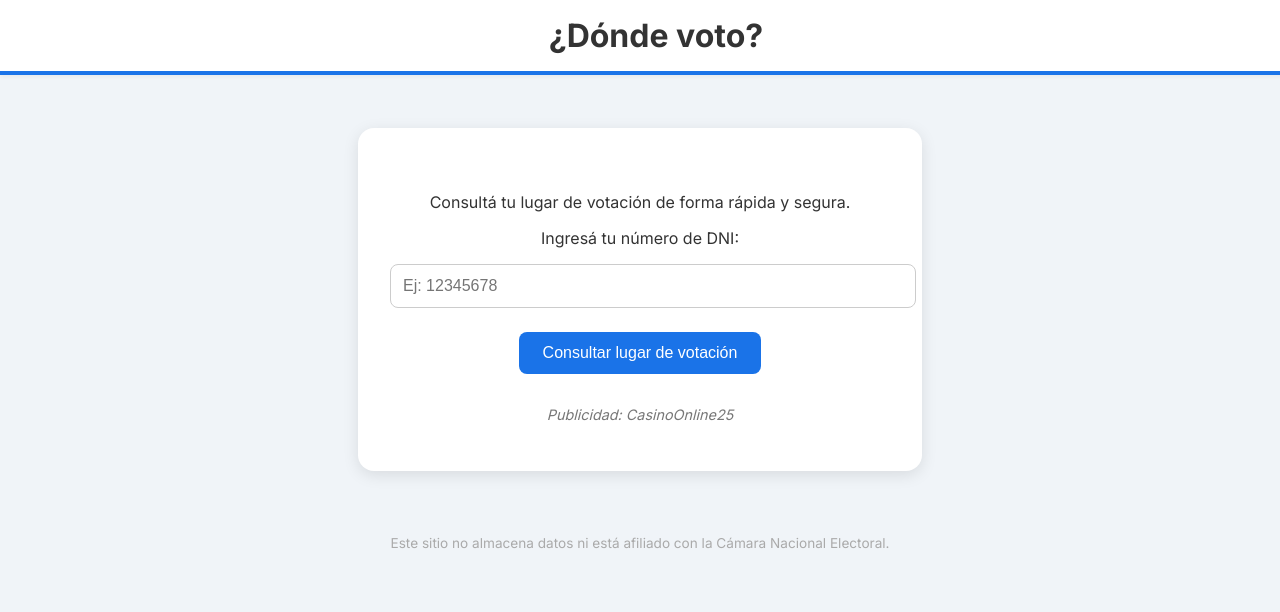
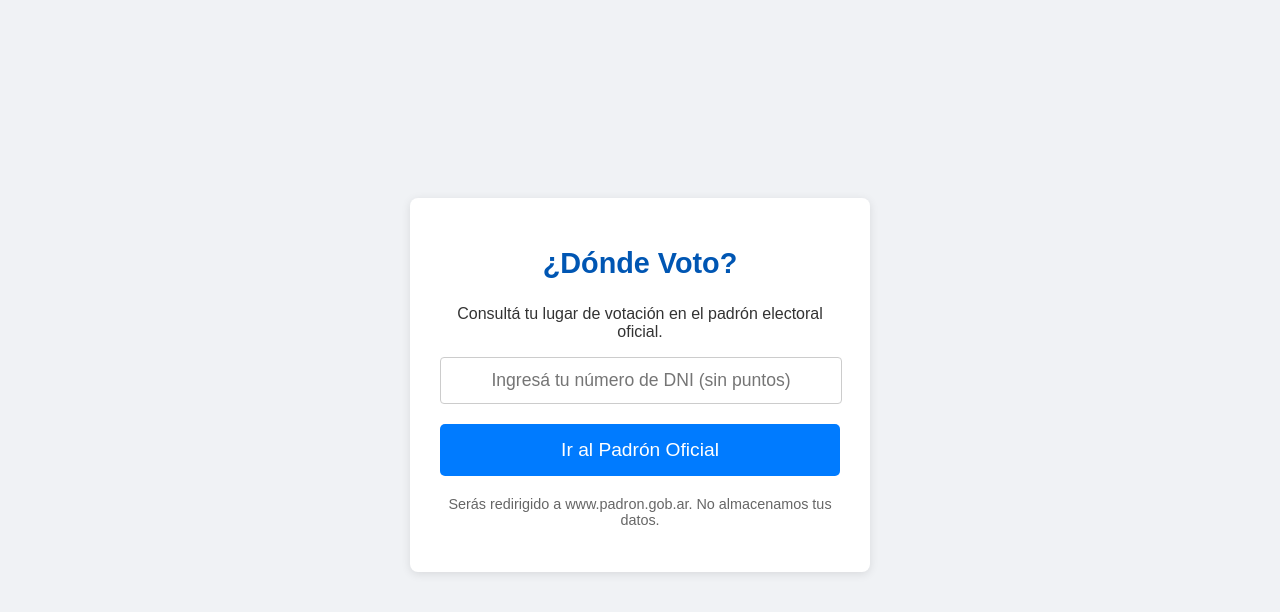
Before and after one commit to francobonda/dondevoto-web, a plain HTML site: page index.html in a window 1280 px wide. Drawn offline with Linux system fonts and the light colour scheme.

Commit message:
Update index.html

```diff
--- a/index.html
+++ b/index.html
@@ -1,122 +1,48 @@
 <!DOCTYPE html>
 <html lang="es">
 <head>
-  <meta charset="UTF-8" />
-  <meta name="viewport" content="width=device-width, initial-scale=1.0" />
-  <title>¿Dónde Voto? - dondevoto.info</title>
-  <link href="https://fonts.googleapis.com/css2?family=Inter:wght@400;700&display=swap" rel="stylesheet">
+    <meta charset="UTF-8">
+    <meta name="viewport" content="width=device-width, initial-scale=1.0">
+    <title>¿Dónde Voto? Argentina | Consulta Rápida Padrón Electoral Oficial</title>
+    <meta name="description" content="Consultá tu lugar de votación en el padrón electoral oficial de Argentina. Ingresá tu DNI y te redirigimos al sitio de la CNE. Rápido y seguro.">
     <style>
-    body {
-      font-family: 'Inter', sans-serif;
-      margin: 0;
-      padding: 0;
-      background: #f0f4f8;
-      color: #333;
-      display: flex;
-      flex-direction: column;
-      align-items: center;
-      justify-content: flex-start;
-      min-height: 100vh;
-    }
-    header {
-      width: 100%;
-      background: #ffffff;
-      color: #333;
-      padding: 1rem;
-      text-align: center;
-      border-bottom: 4px solid #1a73e8;
-      box-shadow: 0 2px 4px rgba(0,0,0,0.05);
-      position: fixed;
-      top: 0;
-      left: 0;
-      z-index: 1000;
-    }
-    header img {
-      height: 40px;
-      vertical-align: middle;
-      margin-right: 0.5rem;
-    }
-    h1 {
-      margin: 0;
-      font-size: 2rem;
-      display: inline-block;
-      vertical-align: middle;
-    }
-    .container {
-      margin-top: 8rem;
-      background: white;
-      padding: 3rem 2rem;
-      border-radius: 16px;
-      box-shadow: 0 4px 16px rgba(0,0,0,0.1);
-      max-width: 500px;
-      width: 95%;
-      text-align: center;
-    }
-    label, input {
-      display: block;
-      width: 100%;
-      margin-top: 1rem;
-    }
-    input[type="text"] {
-      padding: 0.75rem;
-      border-radius: 8px;
-      border: 1px solid #ccc;
-      font-size: 1rem;
-    }
-    .btn {
-      margin-top: 1.5rem;
-      background: #1a73e8;
-      color: white;
-      border: none;
-      padding: 0.75rem 1.5rem;
-      font-size: 1rem;
-      border-radius: 8px;
-      cursor: pointer;
-      transition: background 0.3s;
-    }
-    .btn:hover {
-      background: #155ab6;
-    }
-    .sponsor {
-      margin-top: 2rem;
-      font-size: 0.9rem;
-      color: #777;
-    }
-    footer {
-      margin-top: 3rem;
-      padding: 1rem;
-      text-align: center;
-      font-size: 0.85rem;
-      color: #aaa;
-    }
+        body { font-family: sans-serif; display: flex; flex-direction: column; align-items: center; justify-content: center; min-height: 100vh; margin: 0; background-color: #f0f2f5; color: #333; }
+        .container { background-color: white; padding: 30px; border-radius: 8px; box-shadow: 0 2px 10px rgba(0,0,0,0.1); text-align: center; max-width: 400px; width: 90%; }
+        h1 { color: #0056b3; margin-bottom: 25px; font-size: 1.8em; }
+        input[type="text"] { width: calc(100% - 20px); padding: 12px 10px; margin-bottom: 20px; border: 1px solid #ccc; border-radius: 4px; font-size: 1.1em; text-align: center; }
+        button { background-color: #007bff; color: white; padding: 15px 30px; border: none; border-radius: 5px; font-size: 1.2em; cursor: pointer; transition: background-color 0.3s ease; width: 100%; }
+        button:hover { background-color: #0056b3; }
+        .disclaimer { margin-top: 20px; font-size: 0.9em; color: #666; }
+        .ads-container { margin-top: 30px; width: 100%; text-align: center; }
     </style>
 </head>
 <body>
-  <header>
-    <h1>¿Dónde voto?</h1>
-  </header>
-
     <div class="container">
-    <p>Consultá tu lugar de votación de forma rápida y segura.</p>
-    <form action="https://www.padron.gob.ar/" method="get" target="_blank" onsubmit="return mostrarPublicidad();">
-      <label for="dni">Ingresá tu número de DNI:</label>
-      <input type="text" id="dni" name="dni" placeholder="Ej: 12345678" required>
-      <button type="submit" class="btn">Consultar lugar de votación</button>
-    </form>
-    <div class="sponsor">
-      <em>Publicidad: CasinoOnline25</em>
-    </div>
+        <h1>¿Dónde Voto?</h1>
+        <p>Consultá tu lugar de votación en el padrón electoral oficial.</p>
+        <input type="text" id="dniInput" placeholder="Ingresá tu número de DNI (sin puntos)" maxlength="8">
+        <button id="consultarBtn">Ir al Padrón Oficial</button>
+        <p class="disclaimer">Serás redirigido a www.padron.gob.ar. No almacenamos tus datos.</p>
     </div>
 
-  <footer>
-    Este sitio no almacena datos ni está afiliado con la Cámara Nacional Electoral.
-  </footer>
+    <div class="ads-container">
+        </div>
 
     <script>
-    function mostrarPublicidad() {
-      alert("Publicidad de CasinoOnline25: Jugá responsablemente. Serás redirigido al sitio oficial.");
-      return true;
+        document.getElementById('consultarBtn').addEventListener('click', function() {
+            let dni = document.getElementById('dniInput').value.trim();
+            if (dni && !isNaN(dni) && dni.length >= 7 && dni.length <= 8) {
+                window.location.href = 'https://www.padron.gob.ar/';
+            } else {
+                alert('Por favor, ingresá un DNI válido (solo números, sin puntos).');
             }
+        });
+
+        document.getElementById('dniInput').addEventListener('keypress', function(event) {
+            if (event.key === 'Enter') {
+                document.getElementById('consultarBtn').click();
+            }
+        });
     </script>
 </body>
 </html>
```
Lines whose indentation alone changed are shown as unchanged.
